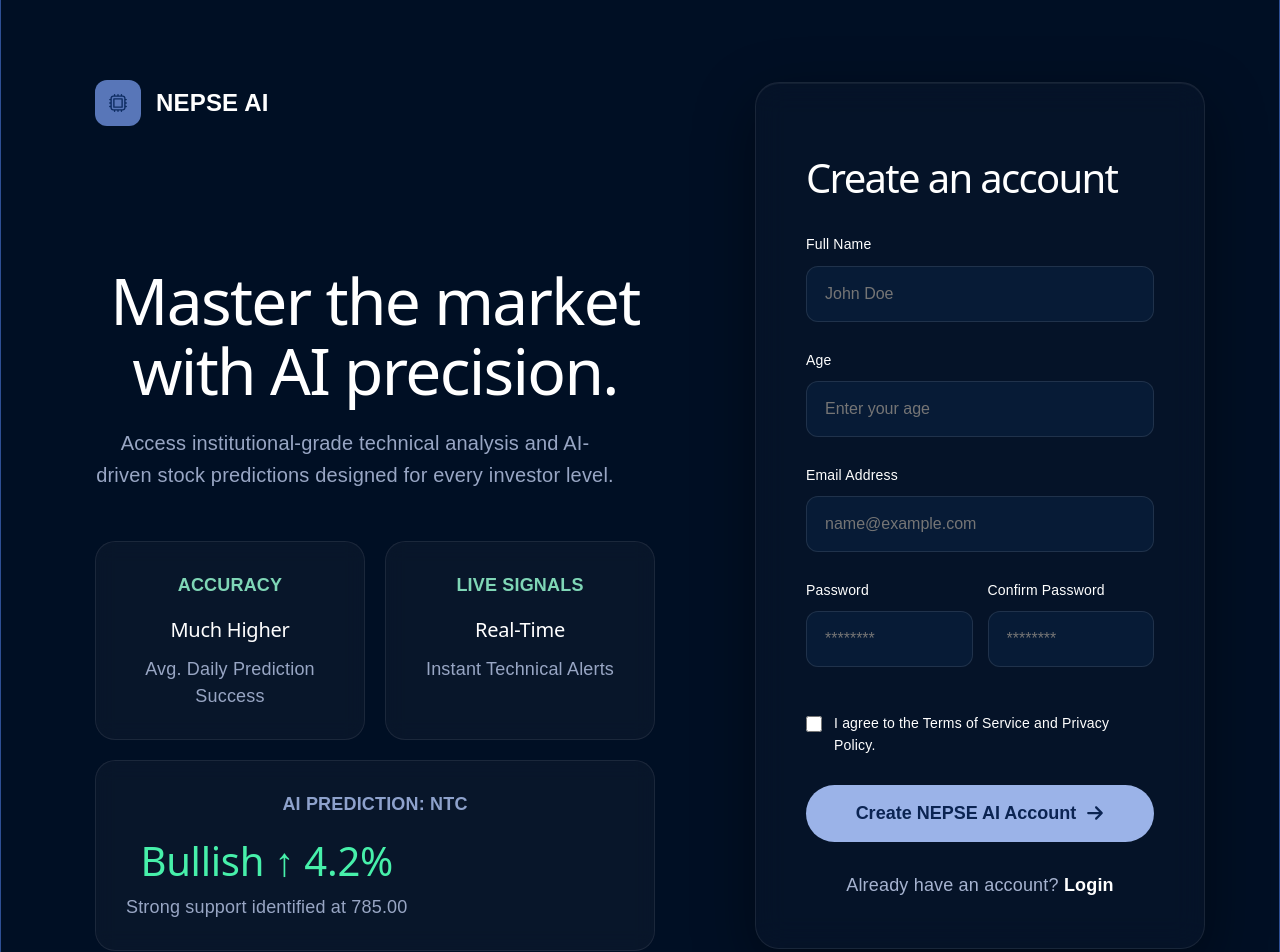
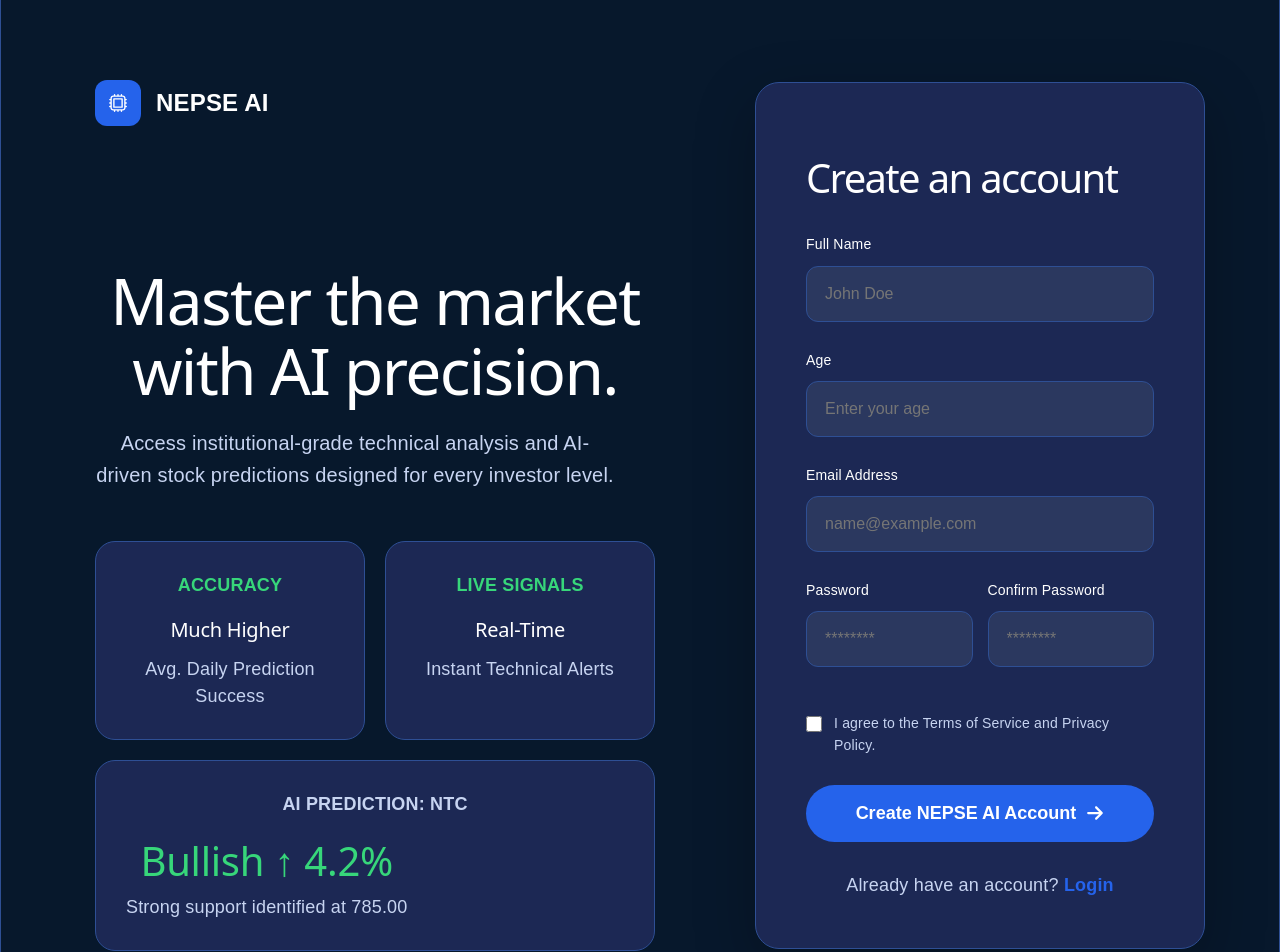
Before and after one commit to prem231631/NEPSE-AI-Web-Application, a React (Vite) app: page /register in a window 1280 px wide. Shown: the top 952 px of the page. Built offline with nearby package versions, Linux system fonts and the light colour scheme.

Commit message:
Settings icon in dashboardnavbar is working

```diff
--- a/src/components/DashboardNavbar.jsx
+++ b/src/components/DashboardNavbar.jsx
@@ -57,7 +57,7 @@ function DashboardNavbar({setSidebarOpen}){
             <div className="dashboard-right">
                 <FiBell className="nav-icon" />
 
-                <FiSettings className="nav-icon" />
+                <FiSettings className="nav-icon" onClick={() => navigate("/settings")} />
 
                 <div
                     className="profile-btn"
--- a/src/styles/register.css
+++ b/src/styles/register.css
@@ -1,63 +1,64 @@
 *{
-    margin: 0;
-    padding: 0;
-    box-sizing: border-box;
+    margin:0;
+    padding:0;
+    box-sizing:border-box;
 }
 
 .register-page{
     min-height:100vh;
-    background:#000f24;
+    background:var(--background);
     display:flex;
     justify-content:center;
     align-items:center;
     padding:40px;
 }
 
-/* left section */
+/* LEFT */
+
 .register-left{
     padding:40px 60px;
 }
 
 .register-logo{
-    display: flex;
-    align-items: center;
-    gap: 15px;
-    margin-bottom: 140px;
+    display:flex;
+    align-items:center;
+    gap:15px;
+    margin-bottom:140px;
 }
 
 .register-logo .logo-box{
-    width: 46px;
-    height: 46px;
-    border-radius: 12px;
-    background: #5876b8;
-    display: flex;
-    align-items: center;
-    justify-content: center;
-    color: #0d2c61;
-    font-size: 22px;
+    width:46px;
+    height:46px;
+    border-radius:12px;
+    background:var(--primary);
+    display:flex;
+    align-items:center;
+    justify-content:center;
+    color:var(--button-text);
+    font-size:22px;
 }
 
 .logo-text{
-    color:#ffffff;
+    color:var(--text-primary);
 }
 
 .register-logo span{
-    font-size: 24px;
-    font-weight: 700;
+    font-size:24px;
+    font-weight:700;
 }
 
 .hero-content h1{
-    font-size: 64px;
-    line-height: 1.1;
-    margin-bottom: 20px;
-    color: #ffffff;
+    font-size:64px;
+    line-height:1.1;
+    margin-bottom:20px;
+    color:var(--text-primary);
 }
 
 .hero-content p{
-    color: #98a6c4;
-    width: 520px;
-    font-size: 20px;
-    line-height: 1.6;
+    color:var(--text-secondary);
+    width:520px;
+    font-size:20px;
+    line-height:1.6;
 }
 
 .stats-row{
@@ -71,38 +72,50 @@
     width:270px;
     padding:30px;
     border-radius:20px;
-    background:rgba(255,255,255,0.03);
-    border:1px solid rgba(255,255,255,0.08);
-    backdrop-filter: blur(10px);
+    background:var(--card);
+    border:1px solid var(--border);
+    backdrop-filter:blur(10px);
+    transition:.3s;
+}
+
+.stat-card:hover{
+    border-color:var(--primary);
+    box-shadow:0 12px 30px var(--shadow-light);
 }
 
 .stat-card h4{
-    color: #7fd6b6;
-    margin-bottom: 20px;
+    color:var(--success);
+    margin-bottom:20px;
 }
 
 .stat-card h2{
-    color: #ffffff;
-    font-size: 20px;
-    margin-bottom: 15px;
+    color:var(--text-primary);
+    font-size:20px;
+    margin-bottom:15px;
 }
 
 .stat-card p{
-    color: #98a6c4;
+    color:var(--text-secondary);
 }
 
 .prediction-card{
-   width:560px;
+    width:560px;
     margin-top:20px;
     padding:30px;
     border-radius:20px;
-    background:rgba(255,255,255,0.03);
-    border:1px solid rgba(255,255,255,0.08);
-    backdrop-filter: blur(10px);
+    background:var(--card);
+    border:1px solid var(--border);
+    backdrop-filter:blur(10px);
+    transition:.3s;
+}
+
+.prediction-card:hover{
+    border-color:var(--primary);
+    box-shadow:0 12px 30px var(--shadow-light);
 }
 
 .prediction-card h4{
-    color:#8ea2cc;
+    color:var(--text-secondary);
     margin-bottom:20px;
 }
 
@@ -113,18 +126,18 @@
 }
 
 .prediction-content h2{
-    color:#47f0aa;
+    color:var(--success);
     font-size:40px;
 }
 
 .prediction-content p{
-    color:#98a6c4;
+    color:var(--text-secondary);
     margin-top:10px;
 }
 
 .trusted{
     margin-top:180px;
-    color:#6e7f9d;
+    color:var(--text-secondary);
 }
 
 /* RIGHT */
@@ -138,29 +151,27 @@
 
 .register-form{
     width:450px;
-    background:rgba(255,255,255,0.02);
-    backdrop-filter: blur(15px);
-    border:1px solid rgba(255,255,255,0.08);
+    background:var(--card);
+    backdrop-filter:blur(15px);
+    border:1px solid var(--border);
     border-radius:24px;
     padding:50px;
-    box-shadow:
-        0 20px 60px rgba(0,0,0,0.4),
-        inset 0 1px 0 rgba(255,255,255,0.05);
-    text-align: left;
+    box-shadow:0 20px 60px var(--shadow);
+    text-align:left;
 }
 
 .register-form h1{
     font-size:40px;
     margin-bottom:40px;
-    color: #ffffff;
+    color:var(--text-primary);
 }
 
-.register-form label {
-    display: block;
-    text-align: left;
-    margin-bottom: 8px;
-    color: #ffffff;
-    font-size: 14px;
+.register-form label{
+    display:block;
+    text-align:left;
+    margin-bottom:8px;
+    color:var(--text-primary);
+    font-size:14px;
 }
 
 .register-form input{
@@ -168,10 +179,17 @@
     padding:18px;
     margin-bottom:25px;
     border-radius:12px;
-    border:1px solid rgba(255,255,255,0.1);
-    background:#071b36;
-    color:white;
+    border:1px solid var(--border);
+    background:var(--secondary);
+    color:var(--text-primary);
     font-size:16px;
+    outline:none;
+    transition:.3s;
+}
+
+.register-form input:focus{
+    border-color:var(--primary);
+    box-shadow:0 0 10px rgba(59,130,246,.2);
 }
 
 .password-row{
@@ -184,25 +202,26 @@
 }
 
 .checkbox{
-    display: flex;
-    align-items: flex-start;
-    gap: 12px;
-    margin: 20px 0;
-    color: #a7b3d1;
-    font-size: 14px;
-    line-height: 1.6;
+    display:flex;
+    align-items:flex-start;
+    gap:12px;
+    margin:20px 0;
+    color:var(--text-secondary);
+    font-size:14px;
+    line-height:1.6;
 }
 
 .checkbox input{
-    margin-top: 4px;
-    width: 16px;
-    height: 16px;
-    flex-shrink: 0;
+    margin-top:4px;
+    width:16px;
+    height:16px;
+    flex-shrink:0;
 }
 
 .checkbox label{
-    text-align: left;
-    cursor: pointer;
+    text-align:left;
+    cursor:pointer;
+    color:var(--text-secondary);
 }
 
 .register-btn{
@@ -210,8 +229,8 @@
     padding:18px;
     border:none;
     border-radius:40px;
-    background:#9bb3e8;
-    color:#0b2452;
+    background:var(--primary);
+    color:var(--button-text);
     font-size:18px;
     font-weight:700;
     cursor:pointer;
@@ -219,16 +238,26 @@
     justify-content:center;
     align-items:center;
     gap:10px;
+    transition:.3s;
+}
+
+.register-btn:hover{
+    filter:brightness(.95);
+    transform:translateY(-2px);
 }
 
 .login-link{
     text-align:center;
     margin-top:30px;
-    color:#a6b3d0;
+    color:var(--text-secondary);
 }
 
 .login-link a{
-    color:white;
+    color:var(--primary);
     text-decoration:none;
     font-weight:700;
 }
+
+.login-link a:hover{
+    text-decoration:underline;
+}
```
